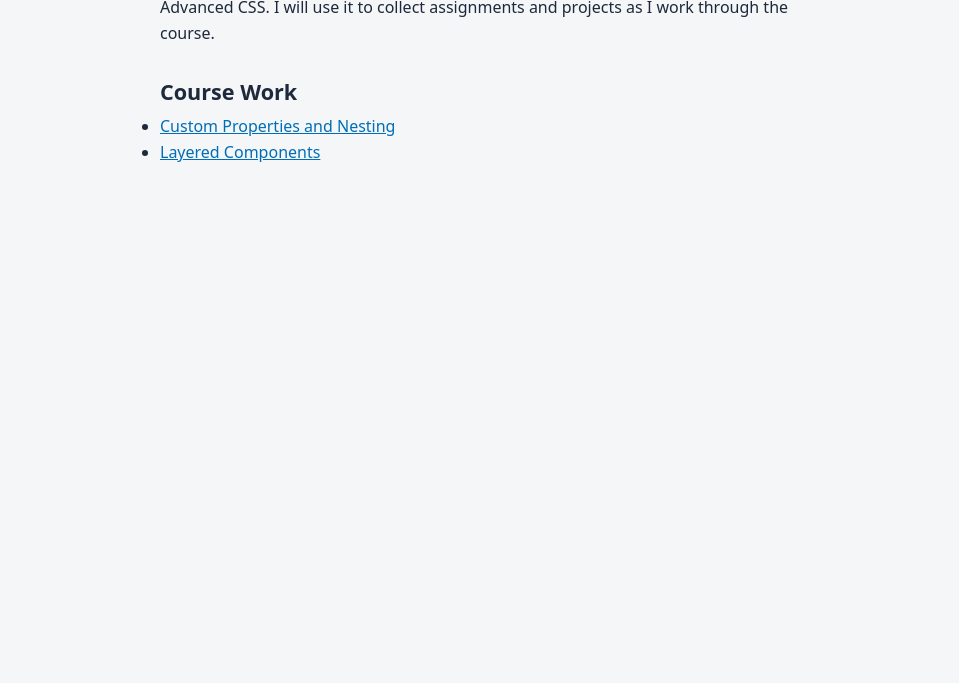
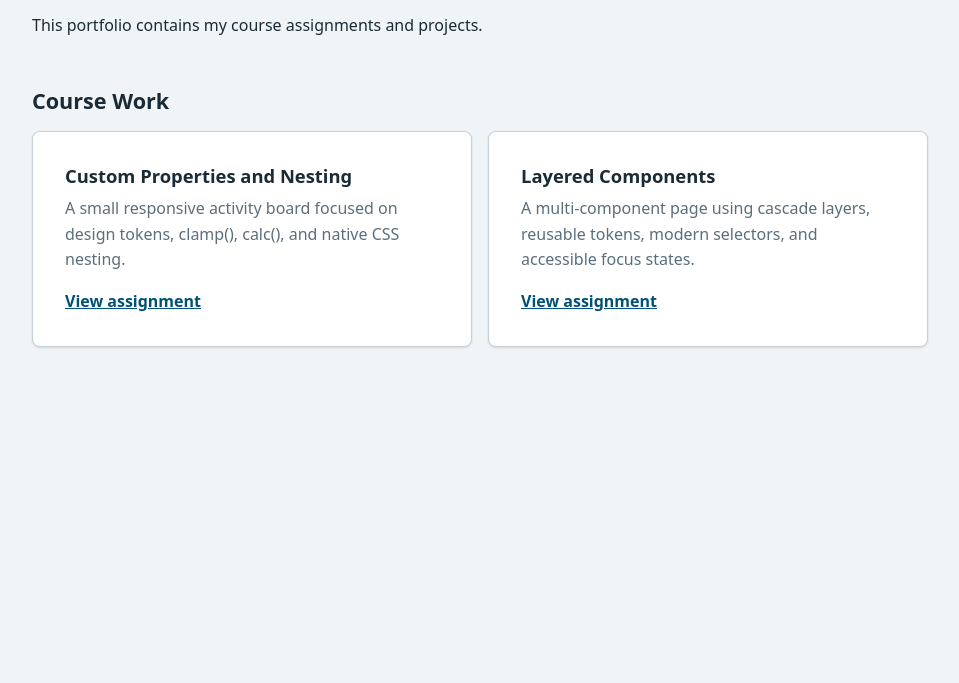
Before and after one commit to karina-d-larson/wdd331-portfolio, a website: page index.html in a window 1280 px wide. Shown: the part 117-800 px from the top of the page, without its empty margins (160-1119 px from the left). Drawn offline with Linux system fonts and the light colour scheme.

Commit message:
Architecture and Build

```diff
--- /dev/null
+++ b/css/base/elements.css
@@ -0,0 +1,34 @@
+body {
+    font-family: var(--font-body);
+    color: var(--color-text);
+    background-color: var(--color-bg);
+    line-height: 1.6;
+}
+
+a {
+    color: var(--color-primary);
+
+    &:hover {
+        color: var(--color-primary-hover);
+    }
+}
+
+h1 {
+    font-size: var(--font-size-h1);
+    line-height: 1.2;
+    margin-bottom: var(--space-md);
+}
+
+h2 {
+    font-size: var(--font-size-h2);
+    line-height: 1.3;
+    margin-bottom: var(--space-sm);
+}
+
+p {
+    margin-bottom: var(--space-md);
+
+    &:last-child {
+        margin-bottom: 0;
+    }
+}
--- /dev/null
+++ b/css/base/reset.css
@@ -0,0 +1,7 @@
+*,
+*::before,
+*::after {
+    box-sizing: border-box;
+    margin: 0;
+    padding: 0;
+}
--- /dev/null
+++ b/css/components/assignment-cards.css
@@ -0,0 +1,45 @@
+.assignment-cards {
+    display: grid;
+    grid-template-columns: repeat(auto-fit, minmax(min(100%, 18rem), 1fr));
+    gap: var(--space-md);
+}
+
+.assignment-card {
+    display: flex;
+    flex-direction: column;
+    gap: var(--space-sm);
+    padding: var(--space-lg);
+    background-color: var(--color-surface);
+    border: 1px solid var(--color-border);
+    border-radius: var(--radius-md);
+    box-shadow: var(--shadow-card);
+
+    h3 {
+        margin: 0;
+        color: var(--color-text);
+        font-size: var(--font-size-h3);
+        line-height: 1.3;
+    }
+
+    p {
+        flex: 1;
+        margin: 0;
+        color: var(--color-text-muted);
+    }
+
+    a {
+        align-self: flex-start;
+        margin-top: var(--space-sm);
+        color: var(--color-primary);
+        font-weight: 600;
+
+        &:hover {
+            color: var(--color-primary-hover);
+        }
+
+        &:focus-visible {
+            outline: 2px solid var(--color-focus);
+            outline-offset: 2px;
+        }
+    }
+}
--- /dev/null
+++ b/css/layout/primary.css
@@ -0,0 +1,25 @@
+body {
+    padding: var(--space-lg);
+}
+
+main {
+    max-width: var(--max-width);
+    margin-inline: auto;
+}
+
+.intro {
+    margin-bottom: var(--space-xl);
+
+    .course-name {
+        color: var(--color-primary);
+        font-size: var(--font-size-h2);
+        font-weight: 600;
+        line-height: 1.3;
+    }
+}
+
+.course-work {
+    h2 {
+        margin-bottom: var(--space-md);
+    }
+}
--- a/css/main.css
+++ b/css/main.css
@@ -1,66 +1,13 @@
-*,
-*::before,
-*::after {
-    box-sizing: border-box;
-    margin: 0;
-    padding: 0;
-}
+@layer tokens, base, layout, components, utilities;
 
-:root {
-    --color-bg: #f4f6f8;
-    --color-text: #1e293b;
-    --color-primary: #006eb6;
-    --color-primary-hover: #004f7f;
-    --space-sm: 0.5rem;
-    --space-md: 1rem;
-    --space-lg: 2rem;
-    --font-body: system-ui, -apple-system, sans-serif;
-    --max-width: 40rem;
-    --font-size-h1: 2rem;
-    --font-size-h2: 1.35rem;
-}
+@import url("tokens/colors.css") layer(tokens);
+@import url("tokens/variables.css") layer(tokens);
 
-body {
-    font-family: var(--font-body);
-    color: var(--color-text);
-    background-color: var(--color-bg);
-    line-height: 1.6;
-    padding: var(--space-lg);
-}
+@import url("base/reset.css") layer(base);
+@import url("base/elements.css") layer(base);
 
-a {
-    color: var(--color-primary);
-}
+@import url("layout/primary.css") layer(layout);
 
-a:hover {
-    color: var(--color-primary-hover);
-}
+@import url("components/assignment-cards.css") layer(components);
 
-main {
-    max-width: var(--max-width);
-    margin-inline: auto;
-}
-
-.intro {
-    margin-bottom: var(--space-lg);
-}
-
-h1 {
-    font-size: var(--font-size-h1);
-    line-height: 1.2;
-    margin-bottom: var(--space-md);
-}
-
-h2 {
-    font-size: var(--font-size-h2);
-    line-height: 1.3;
-    margin-bottom: var(--space-sm);
-}
-
-p {
-    margin-bottom: var(--space-md);
-}
-
-p:last-child {
-    margin-bottom: 0;
-}
+@import url("utilities/utilities.css") layer(utilities);
--- /dev/null
+++ b/css/tokens/colors.css
@@ -0,0 +1,10 @@
+:root {
+    --color-bg: #f0f4f7;
+    --color-surface: #ffffff;
+    --color-text: #1a2b36;
+    --color-text-muted: #5a6f7c;
+    --color-primary: #005175;
+    --color-primary-hover: #003c57;
+    --color-border: #c5d0d8;
+    --color-focus: #0077a8;
+}
--- /dev/null
+++ b/css/tokens/variables.css
@@ -0,0 +1,13 @@
+:root {
+    --space-sm: 0.5rem;
+    --space-md: 1rem;
+    --space-lg: 2rem;
+    --space-xl: 3rem;
+    --font-body: system-ui, -apple-system, sans-serif;
+    --max-width: 56rem;
+    --font-size-h1: 2rem;
+    --font-size-h2: 1.35rem;
+    --font-size-h3: 1.15rem;
+    --radius-md: 0.5rem;
+    --shadow-card: 0 1px 3px rgba(26, 43, 54, 0.08), 0 1px 2px rgba(26, 43, 54, 0.06);
+}
--- /dev/null
+++ b/css/utilities/utilities.css
@@ -0,0 +1,2 @@
+/* Utility classes live in this layer so they can override
+   lower layers without !important. None are needed yet. */
--- a/index.html
+++ b/index.html
@@ -11,15 +11,24 @@
   <main>
     <section class="intro">
       <h1>Karina Larson</h1>
-      <p>I am a Web Design and Development student. This site is my portfolio for WDD 331R: Advanced CSS. I will use it to collect assignments and projects as I work through the course.</p>
+      <p class="course-name">WDD 331R Advanced CSS</p>
+      <p>This portfolio contains my course assignments and projects.</p>
     </section>
 
     <section class="course-work">
       <h2>Course Work</h2>
-      <ul>
-        <li><a href="unit-1/custom-properties/index.html">Custom Properties and Nesting</a></li>
-        <li><a href="unit-2/layered-components/index.html">Layered Components</a></li>
-      </ul>
+      <div class="assignment-cards">
+        <article class="assignment-card">
+          <h3>Custom Properties and Nesting</h3>
+          <p>A small responsive activity board focused on design tokens, clamp(), calc(), and native CSS nesting.</p>
+          <a href="unit-1/custom-properties/index.html">View assignment</a>
+        </article>
+        <article class="assignment-card">
+          <h3>Layered Components</h3>
+          <p>A multi-component page using cascade layers, reusable tokens, modern selectors, and accessible focus states.</p>
+          <a href="unit-2/layered-components/index.html">View assignment</a>
+        </article>
+      </div>
     </section>
   </main>
 </body>
--- /dev/null
+++ b/pnpm-workspace.yaml
@@ -0,0 +1,2 @@
+allowBuilds:
+  lightningcss-cli: true
```
Also changed, not shown: package.json (added, +24 -0 lines), README.md, dist/styles.css (added), pnpm-lock.yaml (added), 1 other file.
